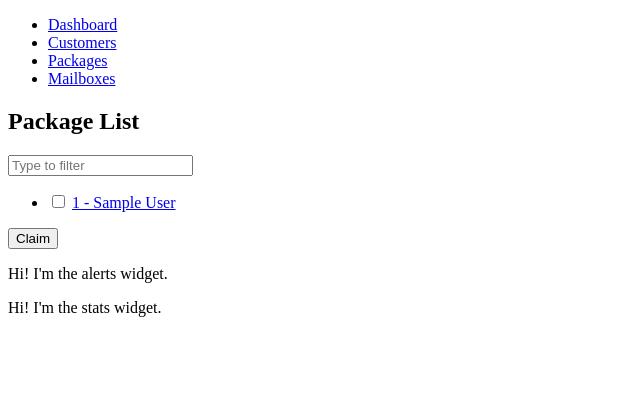
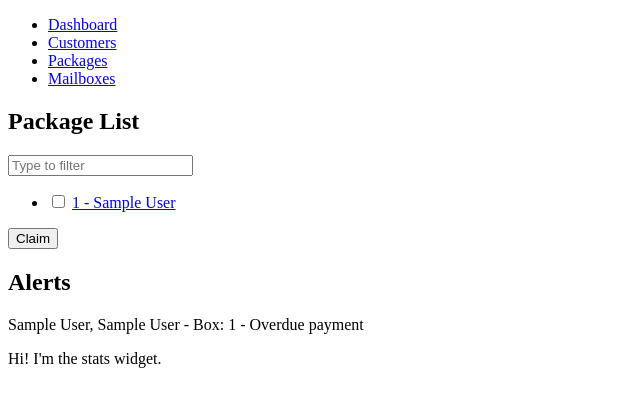
Before and after one commit to im-auld/mail-shop, a Django app: template mail_shop/templates/index.html in a window 1280 px wide. Shown: the top 407 px of the page, without its empty margins (0-640 px from the left). Run offline with Django 3.2, Linux system fonts and the light colour scheme; tables that the repository leaves empty hold one stand-in row (values such as "Sample post"); the template is opened without the code that fills it: values that come from a table or form of the project are taken from there, most other values are stand-ins (such as "Sample title", 1, 10 or a date in 2020); some libraries are stand-ins or nearby versions.

Commit message:
Added the alerts widget for the dahsboard. There will likely be soe updates to this widget in the future.

```diff
--- a/mail_shop/mail_shop/views.py
+++ b/mail_shop/mail_shop/views.py
@@ -1,3 +1,4 @@
+from datetime import date
 from django.shortcuts import render
 
 from packages.models import Package
@@ -7,7 +8,9 @@ from mailboxes.models import Mailbox, MailboxOwner
 
 def index(request):
     packages = Package.objects.filter(date_claimed__isnull=True).order_by('box_num')
+    alerts = MailboxOwner.objects.filter(due_date__lt=date.today())
     context = {
         'packages': packages,
+        'alerts': alerts,
     }
     return render(request, 'index.html', context)
--- a/mail_shop/templates/widgets/alerts_widget.html
+++ b/mail_shop/templates/widgets/alerts_widget.html
@@ -1 +1,4 @@
-<p>Hi! I'm the alerts widget.</p>
+<h2>Alerts</h2>
+{% for alert in alerts %}
+    {{ alert }} - Overdue payment
+{% endfor %}
```
